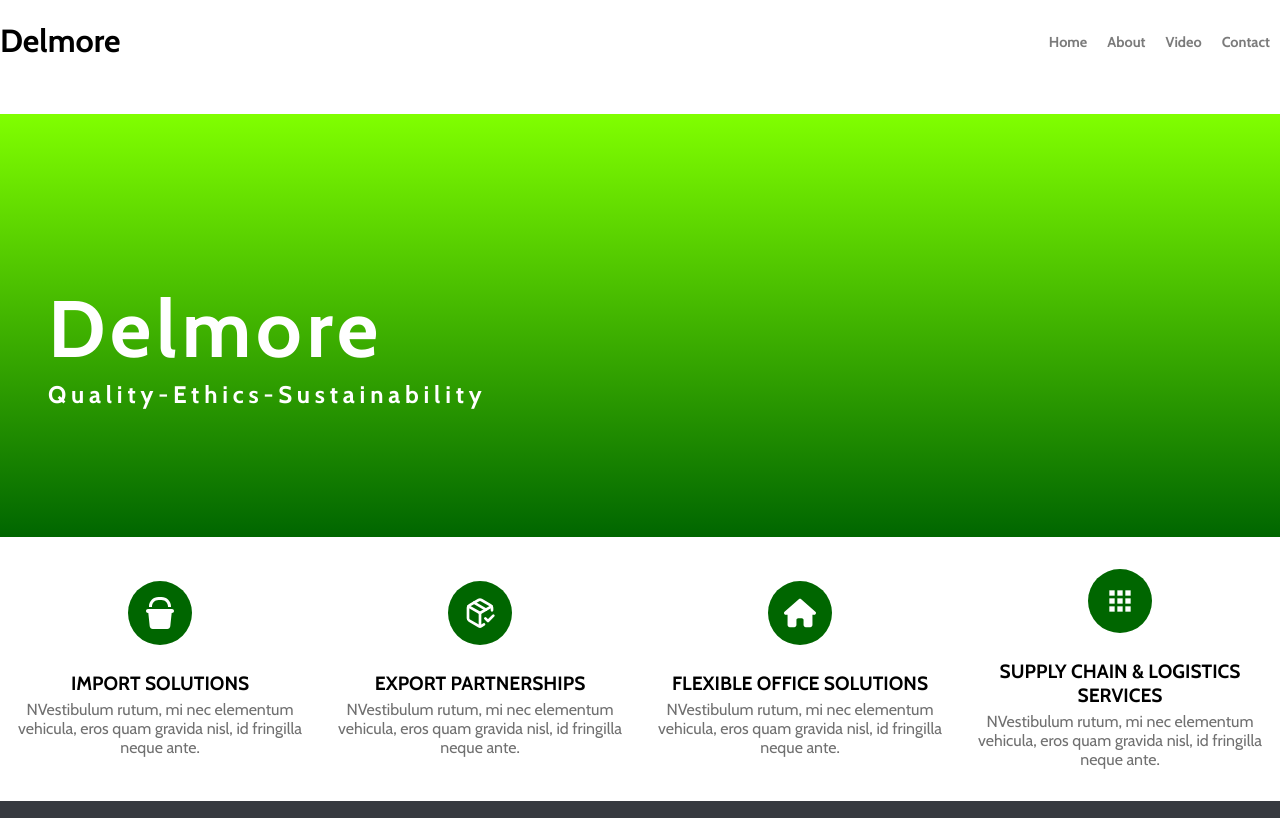
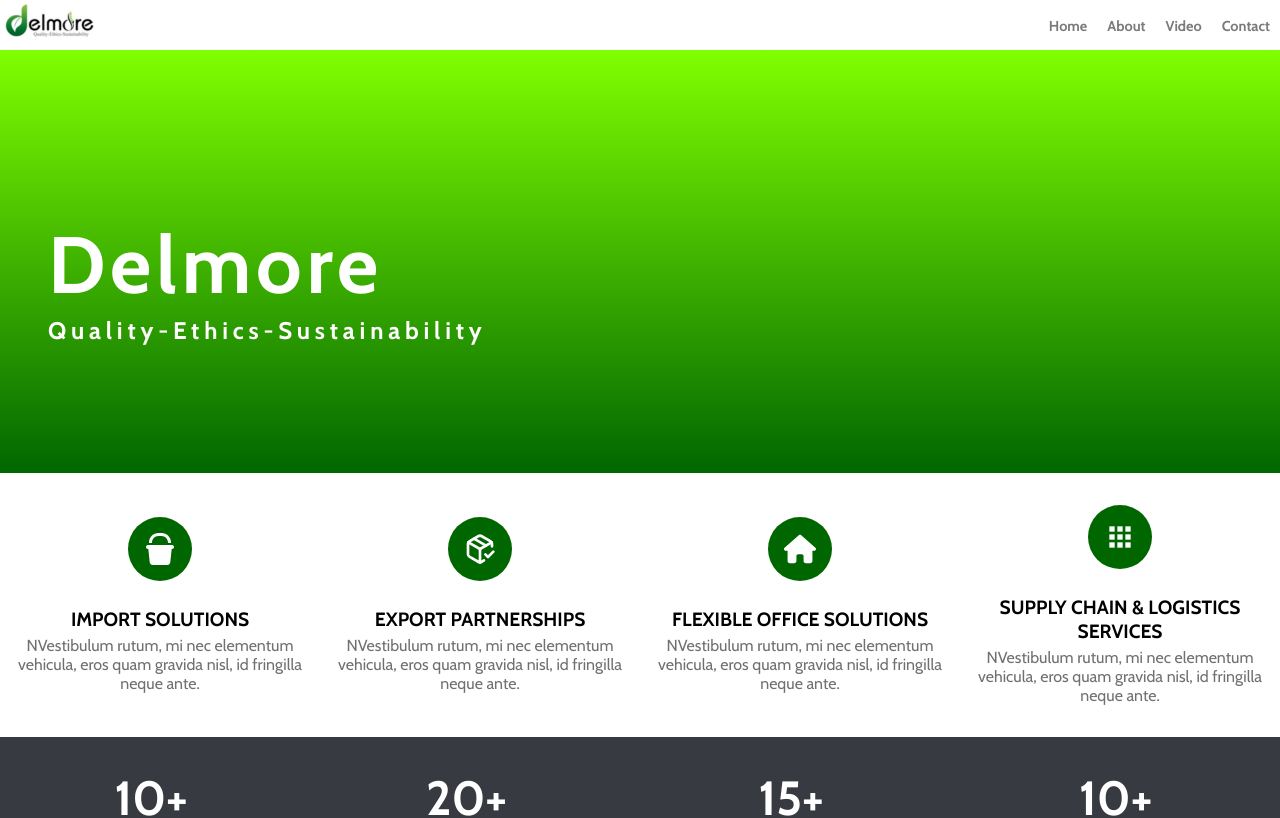
Before and after one commit to baayesh/Delmore, a React (Create React App) app: page / in a window 1280 px wide. Shown: the top 818 px of the page. Built offline with nearby package versions, Linux system fonts and the light colour scheme.

Commit message:
add logo to header section

```diff
--- a/src/components/header.js
+++ b/src/components/header.js
@@ -1,12 +1,13 @@
 import React from "react";
 import "../styles/header.css";
+import logo from "../assets/logo/logo.png"
 
 const Header = () => {
   return (
     <header className="header-container">
       <div className="container">
         <div className="header-content">
-          <h1 className="logo">Delmore</h1>
+          <img src={logo} alt="logo" className="logo" />
           <nav className="nav">
             <div className="nav-list">
               <a href="/" className="nav-link">
--- a/src/styles/hero.css
+++ b/src/styles/hero.css
@@ -4,6 +4,7 @@
     padding: 100px 0;
     text-align: left;
     margin: 2em auto;
+    margin-top: 0;
     max-width: 1440px;
   }
 
```
